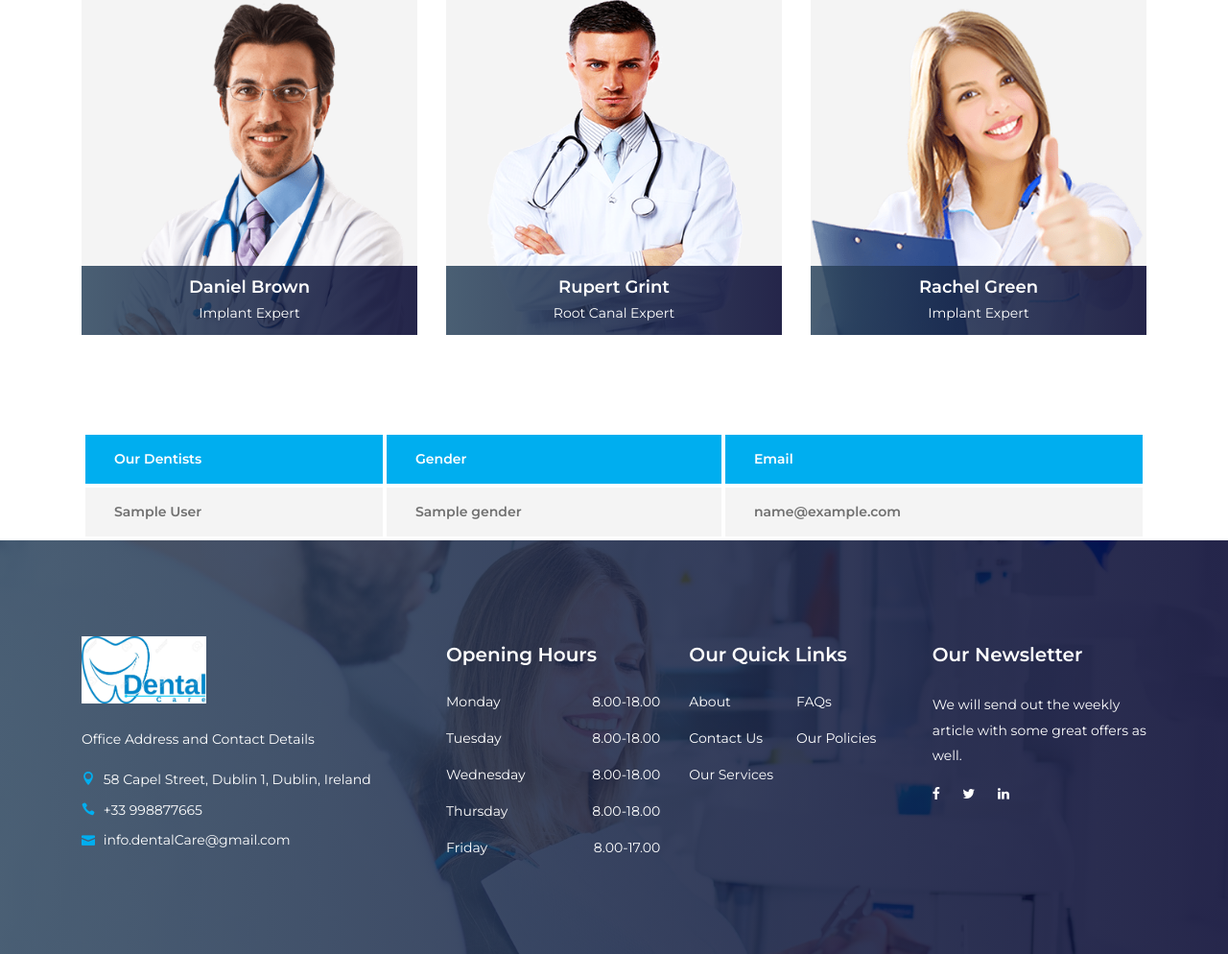
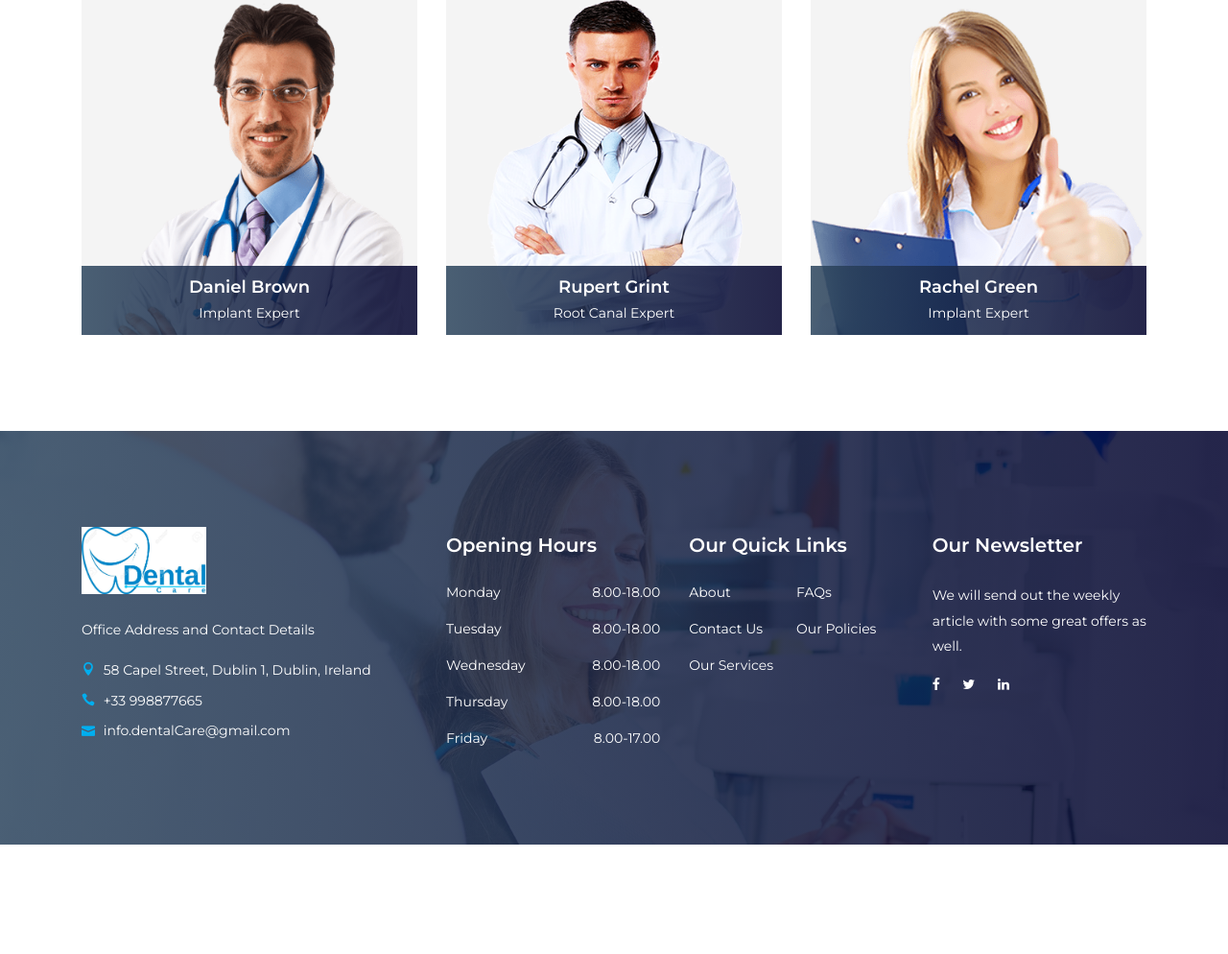
Before and after one commit to Ritesh00786/DentalCareWebsite, a Django app: page /about.html in a window 1280 px wide. Shown: the part 2068-3062 px from the top of the page at 96% size. After the commit the page ends 2948 px from the top, so only its background shows below. Run offline with Django 3.2, Linux system fonts and the light colour scheme; tables that the repository leaves empty hold one stand-in row (values such as "Sample post"); a database or web service that is not in the repository returns one stand-in record (values such as "Sample title"); data that the repository does not hold is empty; some libraries are stand-ins or nearby versions.

Commit message:
reverting changes

```diff
--- a/website/templates/about.html
+++ b/website/templates/about.html
@@ -258,7 +258,7 @@
         </div>
       </div>
 
-      <div class="row">
+      <!-- <div class="row">
               <div class="col-12">
                 <div class="dento-price-table table-responsive">
                   <table class="table table-borderless mb-0">
@@ -281,7 +281,7 @@
                   </table>
                 </div>
               </div>
-        </div>
+        </div> -->
 
           </div>
   </section>
--- a/website/views.py
+++ b/website/views.py
@@ -2,7 +2,8 @@ from django.shortcuts import render
 from django.core.mail import send_mail
 from django.http import JsonResponse
 from django.core import serializers
-import requests
+# import requests
+
 
 def home(request):
 	return render(request, 'home.html', {})
@@ -29,8 +30,9 @@ def contact(request):
 		return render(request, 'contact.html', {})
 
 def about(request):
-	response = requests.get('http://fakeapi.jsonparseronline.com/users').json()
-	return render(request, 'about.html', {'response' : response})
+	# response = requests.get('http://fakeapi.jsonparseronline.com/users').json()
+	# return render(request, 'about.html', {'response' : response})
+	return render(request, 'about.html', {})
 
 def service(request):
 	return render(request, 'service.html', {})
```
